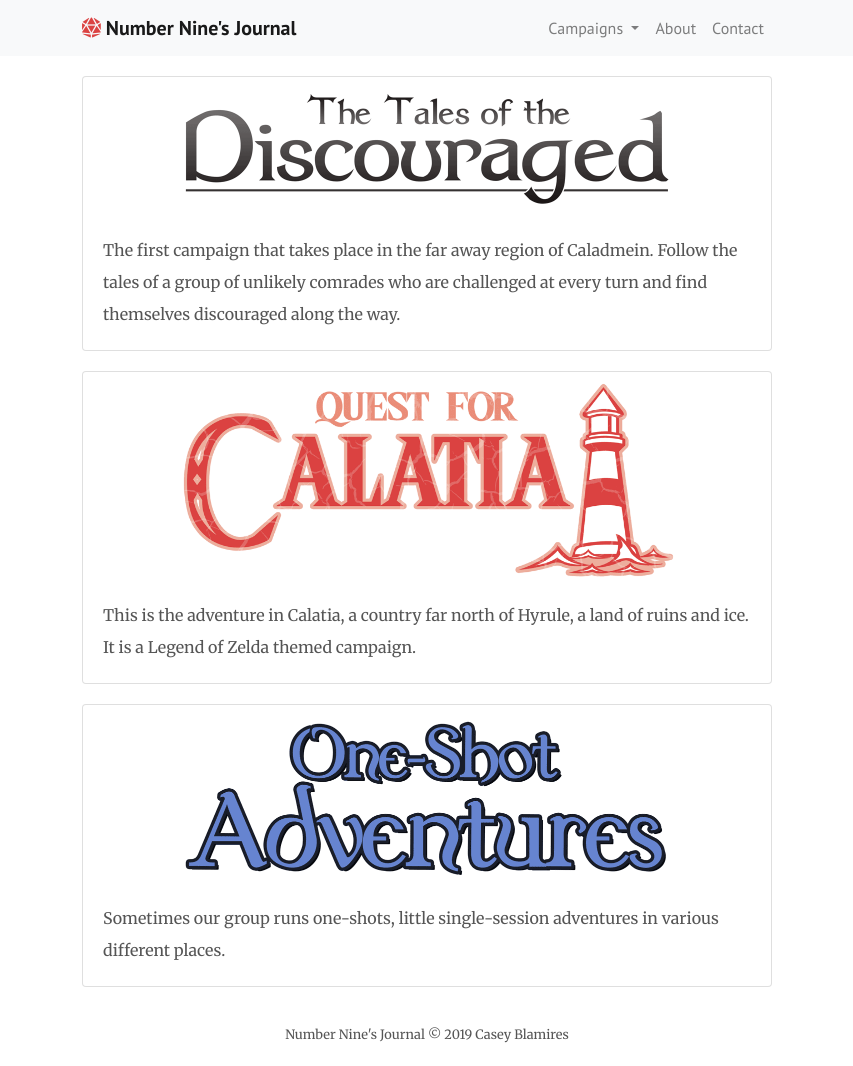
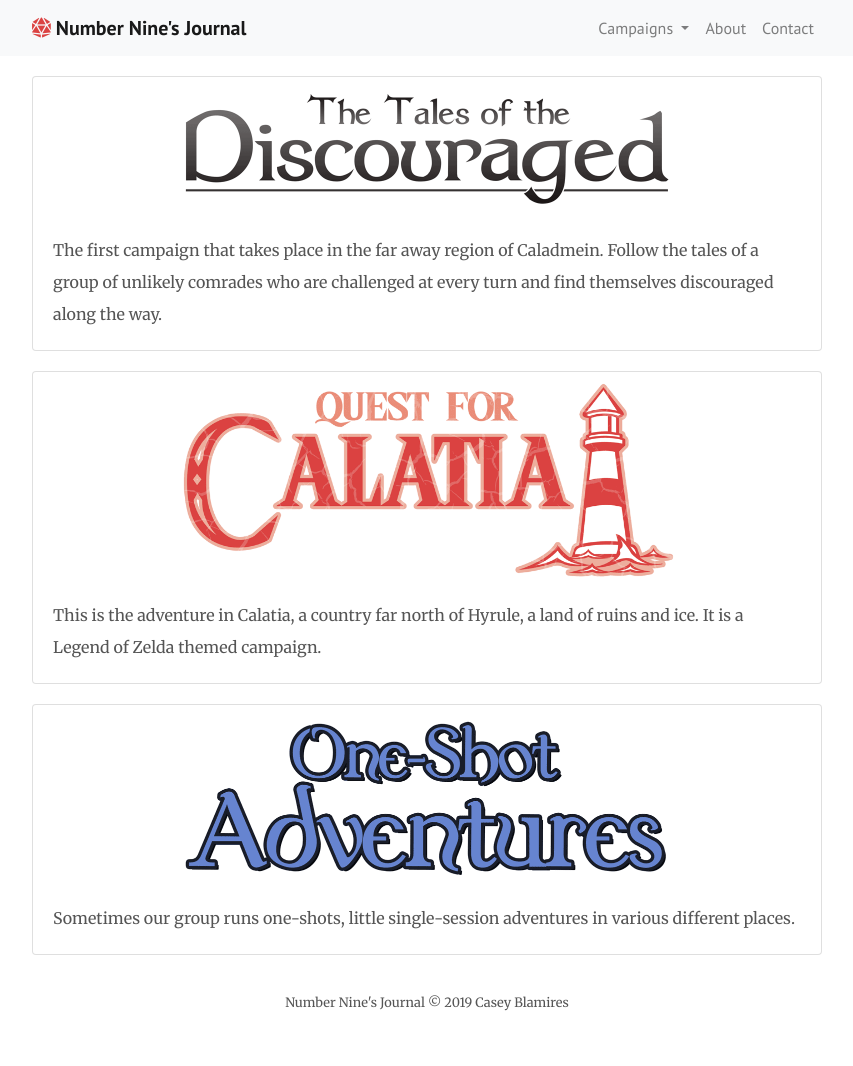
Before and after one commit to clblamires/ninesjournal, a Jekyll site: the page built from index.html, in a window 1280 px wide. Shown: the whole page, without its empty margins (213-1066 px from the left). Built offline with Jekyll 4.4.1, drawn with Linux system fonts in a browser that asks for light colours; nearby versions of some CDN libraries; the list of posts is cut into pages by our own code; after the commit the page ends 1034 px from its top, so only the background shows below that.

Commit message:
Layout adjustment

```diff
--- a/css/layout.scss
+++ b/css/layout.scss
@@ -17,7 +17,7 @@ $black: #555;
 // editing Bootstrap's container
 @media (min-width: 768px){
     .container {
-        max-width: 720px;
+        max-width: 820px;
     }
 
 }
```
